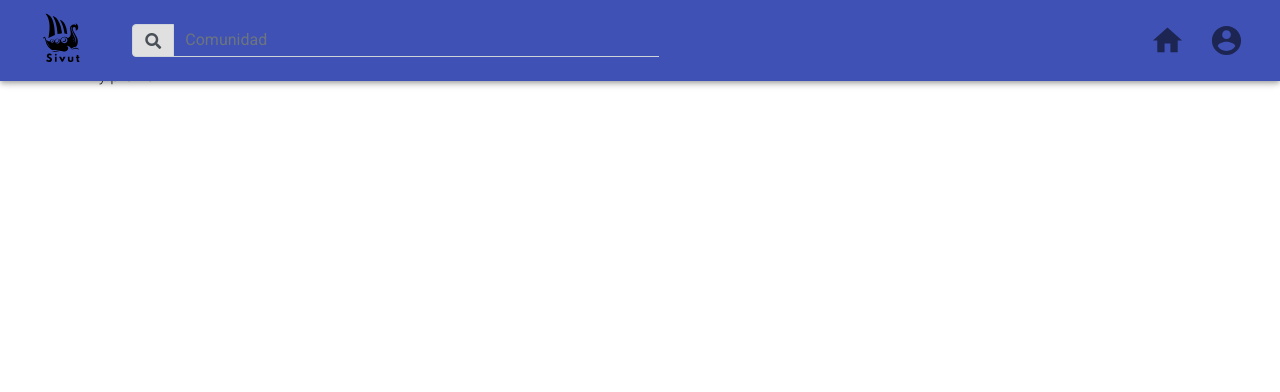
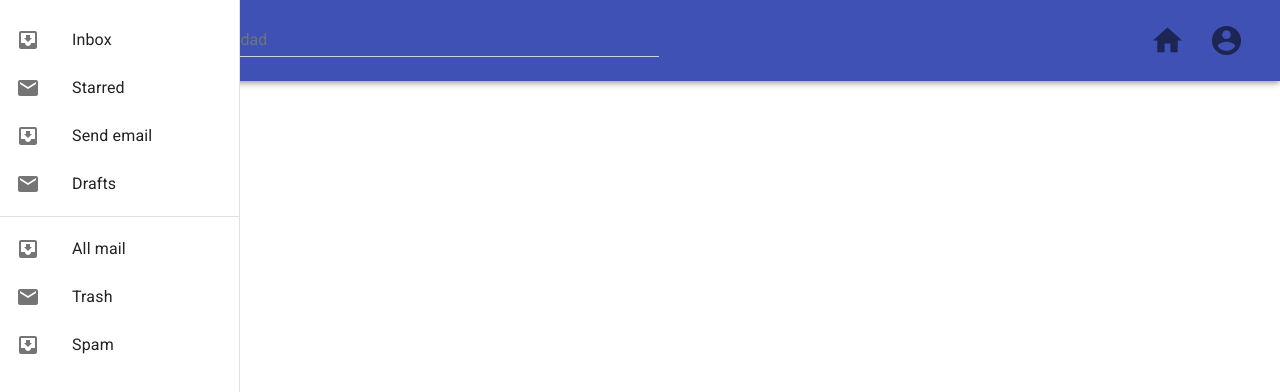
Before and after one commit to pcteixeirah/social-sivut, a React (Create React App) app: page /profile in a window 1280 px wide. Shown: the top 392 px of the page. Built offline with nearby package versions, Linux system fonts and the light colour scheme; no server answers.

Commit message:
9. Static Drawer

```diff
--- a/package.json
+++ b/package.json
@@ -5,6 +5,7 @@
   "dependencies": {
     "@material-ui/core": "^4.11.4",
     "@material-ui/icons": "^4.11.2",
+    "@react-navigation/drawer": "^5.12.5",
     "@testing-library/jest-dom": "^5.11.10",
     "@testing-library/react": "^11.2.6",
     "@testing-library/user-event": "^12.8.3",
--- a/src/App.jsx
+++ b/src/App.jsx
@@ -3,14 +3,23 @@ import { BrowserRouter as Router, Switch, Route } from 'react-router-dom'
 import Admin from './components/admin/Admin'
 import Login from './components/login/Login'
 import Navbar from './components/navbar/Navbar'
+import Sidebar from './components/navbar/Sidebar'
 import Reset from './components/login/Reset'
 import Profile from './components/admin/Profile'
+import {makeStyles} from '@material-ui/core'
 
 import { auth } from './firebase'
+//import { NavigationContainer } from '@react-navigation/native'
 
+const useStyles = makeStyles({
+  root: {
+    display: 'flex'
+  },
+})
 
 function App() {
 
+  const classes = useStyles()
   const [firebaseUser, setFirebaseUser] = React.useState(false)
 
   React.useEffect(() => {
@@ -28,10 +37,14 @@ function App() {
 
   return firebaseUser !== false ? (
     <Router>
-      <div className="container">
+      <div className={classes.root}>
+        <Sidebar/>
         <Navbar firebaseUser={firebaseUser} />
+        {/* <NavigationContainer>
+          <Sidebar/>
+        </NavigationContainer> */}
         <Switch>
-          <Route path="/" exact>
+          <Route exact path="/">
             inicio...
           </Route>
 
--- a/src/components/admin/Admin.jsx
+++ b/src/components/admin/Admin.jsx
@@ -2,6 +2,7 @@ import React from 'react'
 import { auth } from '../../firebase'
 import { withRouter } from 'react-router-dom'
 import Firestore from '../Firestore'
+//import Sidebar from '../navbar/Sidebar'
 
 const Admin = (props) => {
     const [user, setUser] = React.useState(null)
@@ -18,6 +19,7 @@ const Admin = (props) => {
 
     return (
         <div className="mt-5">
+            {/* <Sidebar/> */}
             <h3 className="text-center">
                 Ruta protegida
             </h3>
--- a/src/components/admin/Profile.jsx
+++ b/src/components/admin/Profile.jsx
@@ -1,11 +1,12 @@
 import React from 'react'
 import { withRouter } from 'react-router-dom'
+import Sidebar from '../navbar/Sidebar'
 
 const Profile = (props) => {
 
     return (
         <div>
-            My profile
+            {/* <Sidebar/> */}
         </div>
     )
 
--- /dev/null
+++ b/src/components/navbar/Sidebar.jsx
@@ -0,0 +1,127 @@
+import React from 'react'
+import InboxIcon from '@material-ui/icons/MoveToInbox'
+import MailIcon from '@material-ui/icons/Mail'
+import ChevronLeftIcon from '@material-ui/icons/ChevronLeft'
+import ChevronRightIcon from '@material-ui/icons/ChevronRight'
+import { useTheme } from '@material-ui/core/styles'
+import clsx from 'clsx'
+import {
+    Divider,
+    List,
+    ListItem,
+    makeStyles,
+    ListItemIcon,
+    ListItemText,
+    IconButton,
+    Drawer,
+} from '@material-ui/core'
+
+
+//===============================================================================================================
+
+const drawerWidth = 240;
+
+const useStyles = makeStyles(theme => ({
+    offset: theme.mixins.toolbar,
+    root: {
+        display: 'flex'
+    },
+    drawer: {
+        width: drawerWidth,
+        flexShrink: 0,
+    },
+    drawerPaper: {
+        width: drawerWidth,
+    },
+    drawerHeader: {
+        display: 'flex',
+        alignItems: 'center',
+        padding: theme.spacing(0, 1),
+        // necessary for content to be below app bar
+        ...theme.mixins.toolbar,
+        justifyContent: 'flex-end',
+    },
+    list: {
+        width: 250,
+    },
+    fullList: {
+        width: 'auto',
+    },
+}))
+
+//===============================================================================================================
+
+const Sidebar = () => {
+
+    const classes = useStyles()
+    const theme = useTheme()
+    //const [state, setState] = React.useState(false)  //Doubts about intial value and suitability of the statement
+
+    // const handleDrawerOpen = () => {
+    //     setOpen(true);
+    // }
+
+    // const handleDrawerClose = () => {
+    //     setOpen(false);
+    // };
+
+    // const toggleDrawer = (anchor, open) => (event) => {
+    //     if (event.type === 'keydown' && (event.key === 'Tab' || event.key === 'Shift')) {
+    //       return;
+    //     }
+    //     setState({ ...state, [anchor]: open });
+    // };
+
+    const list = () => (
+        <div
+        //   className={clsx(classes.list, {
+        //     [classes.fullList]: anchor === 'top' || anchor === 'bottom',
+        //   })}
+        //   role="presentation"
+        //   onClick={toggleDrawer(anchor, false)}
+        //   onKeyDown={toggleDrawer(anchor, false)}
+        >
+          <List>
+            {['Inbox', 'Starred', 'Send email', 'Drafts'].map((text, index) => (
+              <ListItem button key={text}>
+                <ListItemIcon>{index % 2 === 0 ? <InboxIcon /> : <MailIcon />}</ListItemIcon>
+                <ListItemText primary={text} />
+              </ListItem>
+            ))}
+          </List>
+          <Divider />
+          <List>
+            {['All mail', 'Trash', 'Spam'].map((text, index) => (
+              <ListItem button key={text}>
+                <ListItemIcon>{index % 2 === 0 ? <InboxIcon /> : <MailIcon />}</ListItemIcon>
+                <ListItemText primary={text} />
+              </ListItem>
+            ))}
+          </List>
+        </div>
+    );
+
+    return (
+        <div>
+            <Drawer
+                className={classes.drawer}
+                variant="permanent"
+                anchor="left"
+                //open={open}
+                classes={{
+                    paper: classes.drawerPaper,
+                }}
+            >
+                {/* <div className={classes.drawerHeader}>
+                    <IconButton onClick={handleDrawerClose}>
+                        {theme.direction === 'ltr' ? <ChevronLeftIcon /> : <ChevronRightIcon />}
+                    </IconButton>
+                </div>
+                <Divider/> */}
+                <List>{list()}</List>
+            </Drawer>
+        </div>
+    )
+}
+
+export default Sidebar
```
Also changed, not shown: src/components/navbar/Contenedor.jsx (deleted, +0 -12 lines), src/components/navbar/Navbar.jsx (+6 -3 lines), 1 other file (tests, documents, lock files or other folders).
